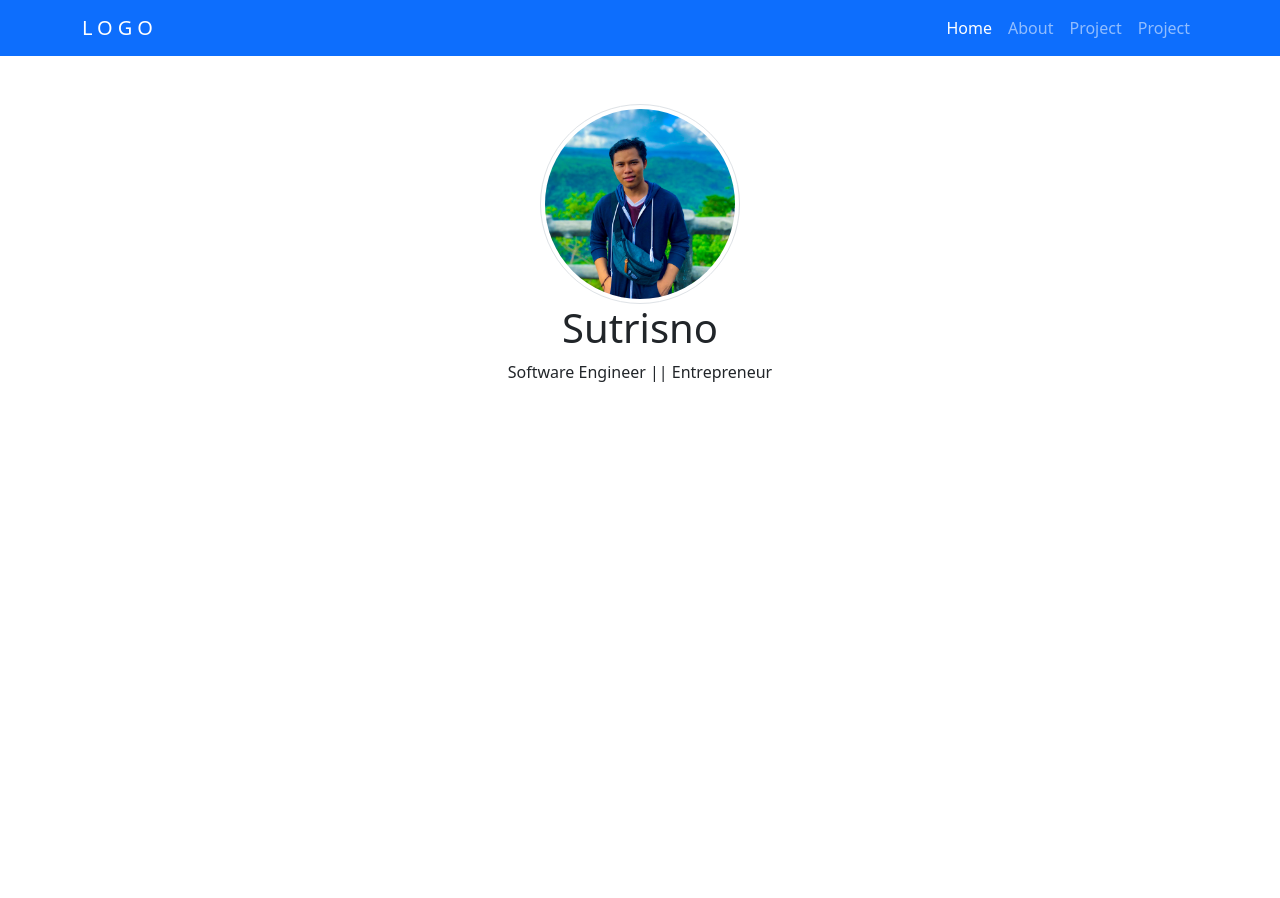
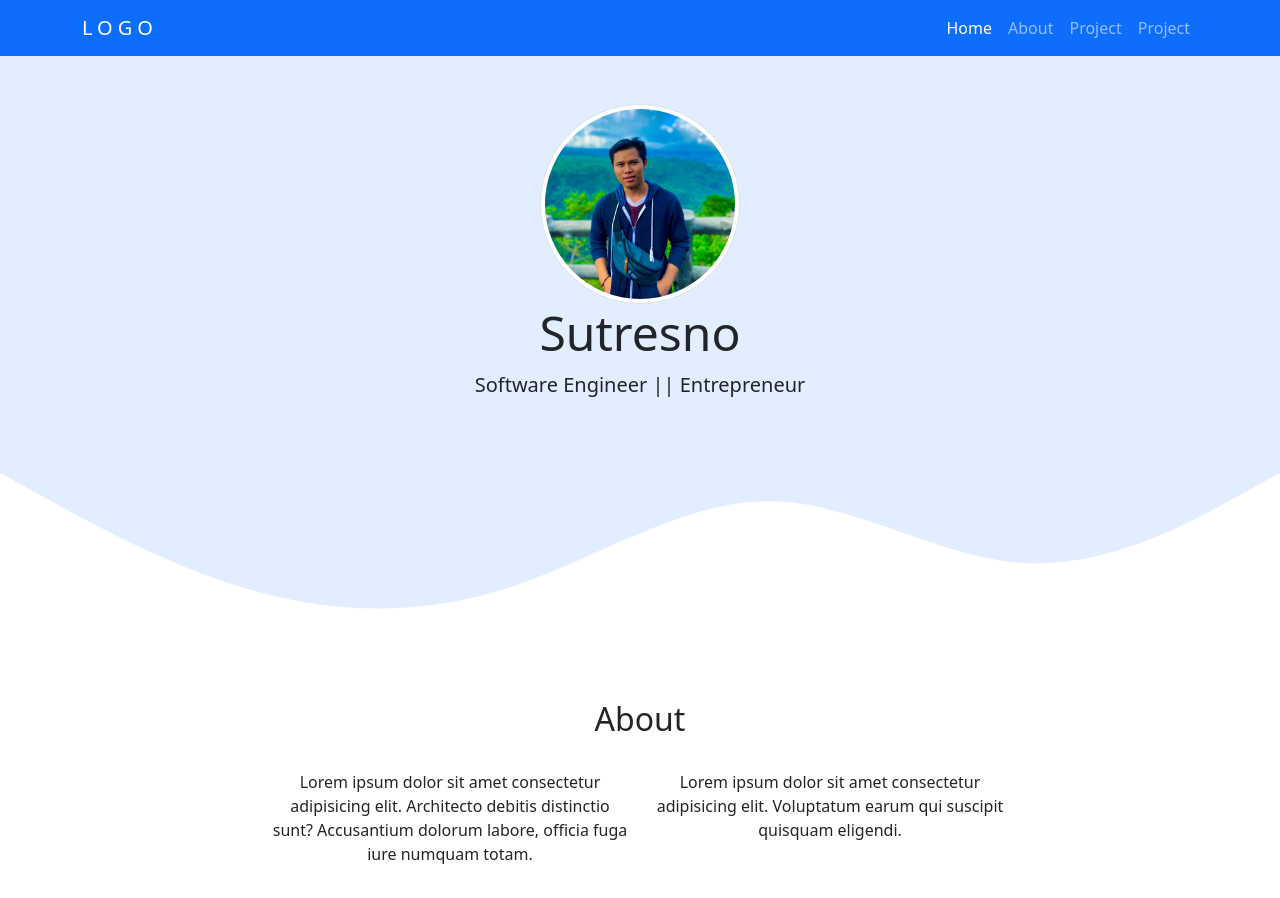
Before and after one commit to sutrisno-20/Learning_Bootstrap, a plain HTML site: page repeat-boostrap/index.html in a window 1280 px wide. Before the commit the page ends 800 px from the top, so only its background shows below. Drawn offline with nearby package versions, Linux system fonts and the light colour scheme.

Commit message:
feature about

```diff
--- a/repeat-boostrap/assets/css/style.css
+++ b/repeat-boostrap/assets/css/style.css
@@ -1,3 +1,9 @@
+body {
+    min-height: 1000px;
+}
 .logo {
     letter-spacing: 5px;
 }
+.hero {
+    background-color: #e2edff;
+}
--- a/repeat-boostrap/index.html
+++ b/repeat-boostrap/index.html
@@ -36,14 +36,41 @@
     <!-- navbar end -->
 
     <!-- hero start -->
-    <section id="hero">
-        <div class="container text-center mt-5">
+    <section class="hero">
+        <div class="container text-center pt-5">
             <img src="assets/images/Sutrisno.jpg" class="img-thumbnail rounded-circle" alt="Sutrisno" width="200px">
-            <h1>Sutrisno</h1>
-            <p>Software Engineer || Entrepreneur</p>
+            <h1 class="display-5">Sutresno</h1>
+            <p class="lead">Software Engineer || Entrepreneur</p>
+        </div>
+        <svg xmlns="http://www.w3.org/2000/svg" viewBox="0 0 1440 320">
+            <path
+              fill="#fff"
+              fill-opacity="1"
+              d="M0,64L48,90.7C96,117,192,171,288,197.3C384,224,480,224,576,192C672,160,768,96,864,96C960,96,1056,160,1152,165.3C1248,171,1344,117,1392,90.7L1440,64L1440,320L1392,320C1344,320,1248,320,1152,320C1056,320,960,320,864,320C768,320,672,320,576,320C480,320,384,320,288,320C192,320,96,320,48,320L0,320Z"
+            ></path>
+          </svg>
+    </section>
+    <!-- hero end -->
+
+    <!-- about start -->
+    <section id="about">
+        <div class="container">
+            <div class="row mb-4">
+                <div class="col">
+                    <h2 class="text-center">About</h2>
+                </div>
+            </div>
+            <div class="row justify-content-center text-center">
+                <div class="col-4">
+                    Lorem ipsum dolor sit amet consectetur adipisicing elit. Architecto debitis distinctio sunt? Accusantium dolorum labore, officia fuga iure numquam totam.
+                </div>
+                <div class="col-4">
+                    Lorem ipsum dolor sit amet consectetur adipisicing elit. Voluptatum earum qui suscipit quisquam eligendi.
+                </div>
+            </div>
         </div>
     </section>
-    <!-- hero end -->
+    <!-- about end -->
     <script src="https://cdn.jsdelivr.net/npm/bootstrap@5.3.2/dist/js/bootstrap.bundle.min.js" integrity="sha384-C6RzsynM9kWDrMNeT87bh95OGNyZPhcTNXj1NW7RuBCsyN/o0jlpcV8Qyq46cDfL" crossorigin="anonymous"></script>
   </body>
 </html>
```
